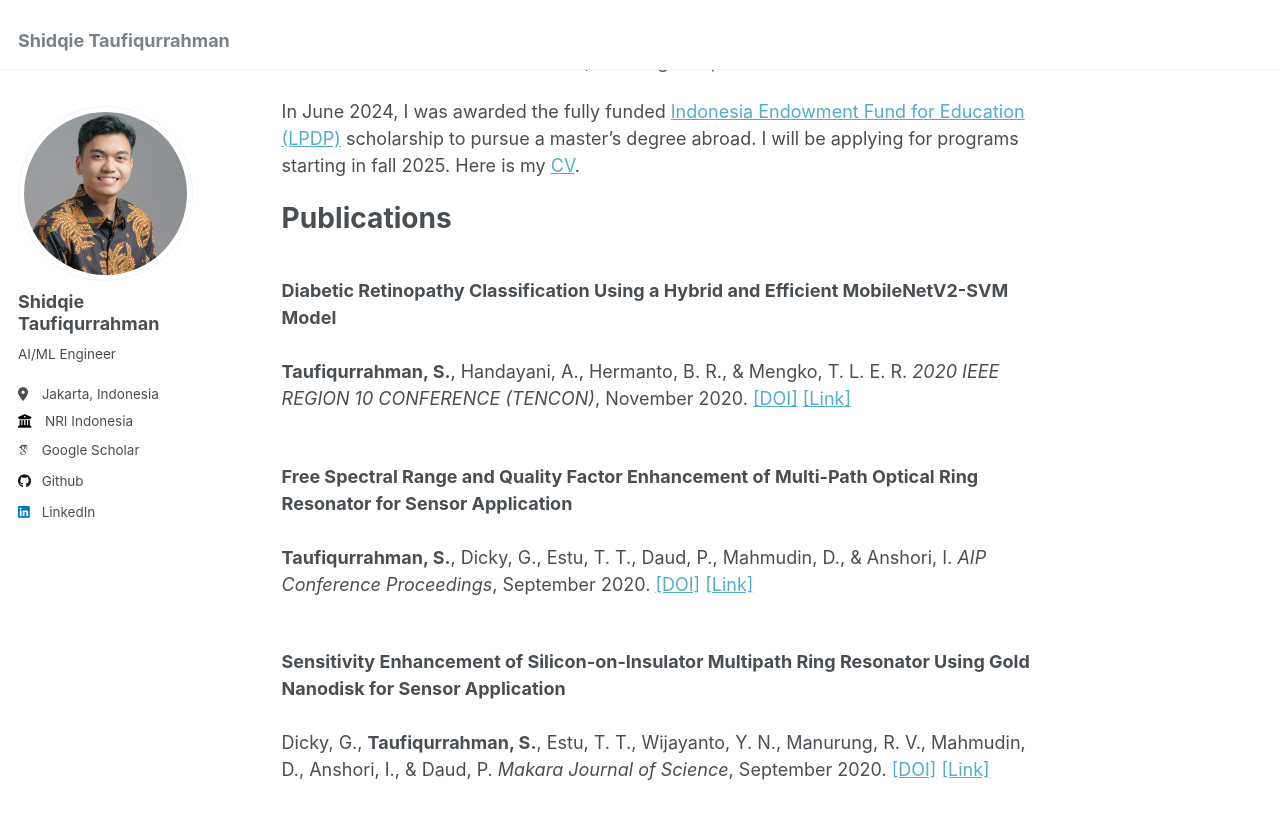
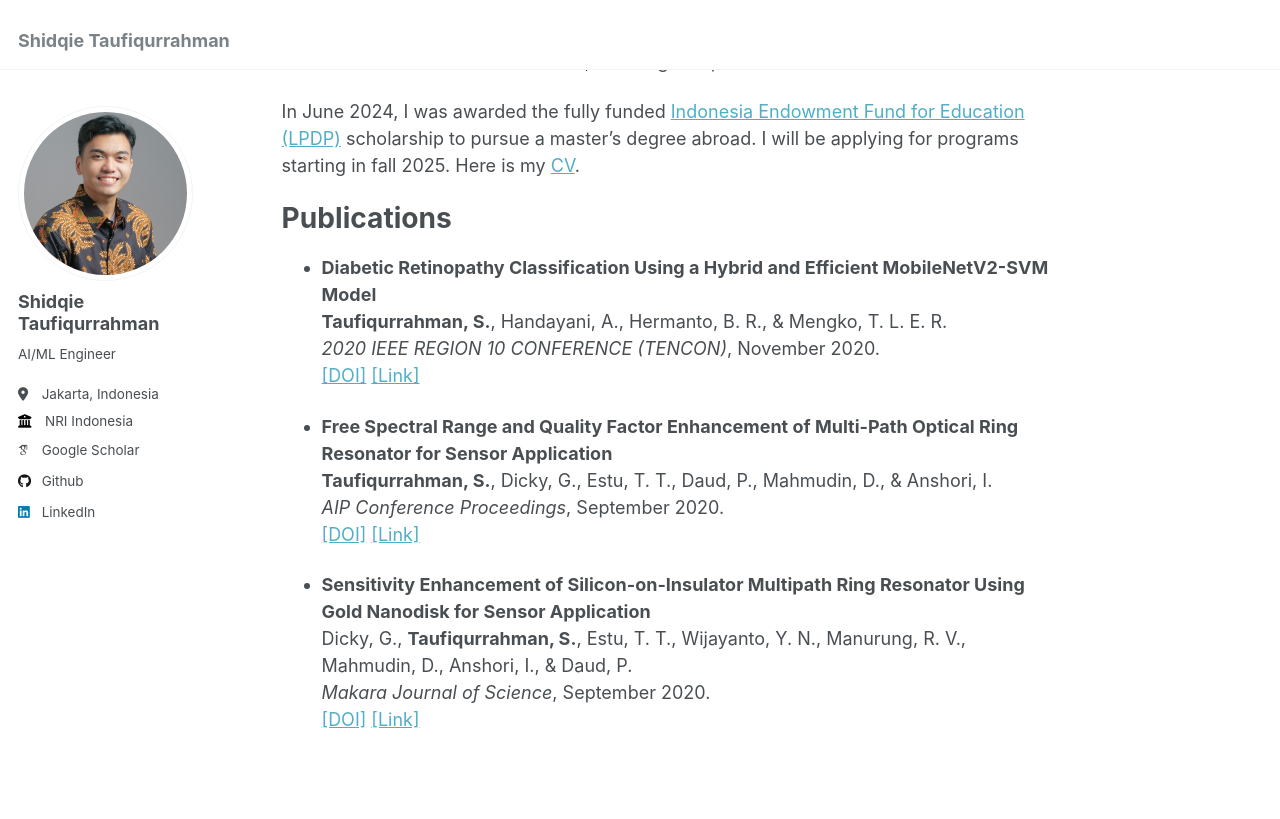
Before and after one commit to shidqiet/shidqiet.github.io, a Jekyll site: the page built from _pages/about.md, in a window 1280 px wide and 900 px high, scrolled down 394 px. Shown: the top 819 px of the window. Built offline with Jekyll 4.4.1, drawn with Linux system fonts in a browser that asks for light colours; some web fonts are replaced.

```diff
--- a/_pages/about.md
+++ b/_pages/about.md
@@ -15,11 +15,17 @@ In June 2024, I was awarded the fully funded [Indonesia Endowment Fund for Educa
 
 Publications
 ===
-<br/>**Diabetic Retinopathy Classification Using a Hybrid and Efficient MobileNetV2-SVM Model** <br/>
-**Taufiqurrahman, S.**, Handayani, A., Hermanto, B. R., & Mengko, T. L. E. R. *2020 IEEE REGION 10 CONFERENCE (TENCON)*, November 2020. [\[DOI\]](https://doi.org/10.1109/TENCON50793.2020.9293739) [\[Link\]](https://ieeexplore.ieee.org/document/9293739) <br/>
+- **Diabetic Retinopathy Classification Using a Hybrid and Efficient MobileNetV2-SVM Model**
+  **Taufiqurrahman, S.**, Handayani, A., Hermanto, B. R., & Mengko, T. L. E. R.
+  *2020 IEEE REGION 10 CONFERENCE (TENCON)*, November 2020.
+  [\[DOI\]](https://doi.org/10.1109/TENCON50793.2020.9293739) [\[Link\]](https://ieeexplore.ieee.org/document/9293739)
 
-<br/>**Free Spectral Range and Quality Factor Enhancement of Multi-Path Optical Ring Resonator for Sensor Application** <br/>
-**Taufiqurrahman, S.**, Dicky, G., Estu, T. T., Daud, P., Mahmudin, D., & Anshori, I. *AIP Conference Proceedings*, September 2020. [\[DOI\]](https://doi.org/10.1063/5.0014960) [\[Link\]](https://pubs.aip.org/aip/acp/article-abstract/2256/1/020003/962798/Free-spectral-range-and-quality-factor-enhancement) <br/>
+- **Free Spectral Range and Quality Factor Enhancement of Multi-Path Optical Ring Resonator for Sensor Application**
+  **Taufiqurrahman, S.**, Dicky, G., Estu, T. T., Daud, P., Mahmudin, D., & Anshori, I.
+  *AIP Conference Proceedings*, September 2020.
+  [\[DOI\]](https://doi.org/10.1063/5.0014960) [\[Link\]](https://pubs.aip.org/aip/acp/article-abstract/2256/1/020003/962798/Free-spectral-range-and-quality-factor-enhancement)
 
-<br/>**Sensitivity Enhancement of Silicon-on-Insulator Multipath Ring Resonator Using Gold Nanodisk for Sensor Application** <br/>
-Dicky, G., **Taufiqurrahman, S.**, Estu, T. T., Wijayanto, Y. N., Manurung, R. V., Mahmudin, D., Anshori, I., & Daud, P. *Makara Journal of Science*, September 2020. [\[DOI\]](https://doi.org/10.7454/mss.v24i3.1199) [\[Link\]](https://scholarhub.ui.ac.id/science/vol24/iss3/5/) <br/>
+- **Sensitivity Enhancement of Silicon-on-Insulator Multipath Ring Resonator Using Gold Nanodisk for Sensor Application**
+  Dicky, G., **Taufiqurrahman, S.**, Estu, T. T., Wijayanto, Y. N., Manurung, R. V., Mahmudin, D., Anshori, I., & Daud, P.
+  *Makara Journal of Science*, September 2020.
+  [\[DOI\]](https://doi.org/10.7454/mss.v24i3.1199) [\[Link\]](https://scholarhub.ui.ac.id/science/vol24/iss3/5/)
```
